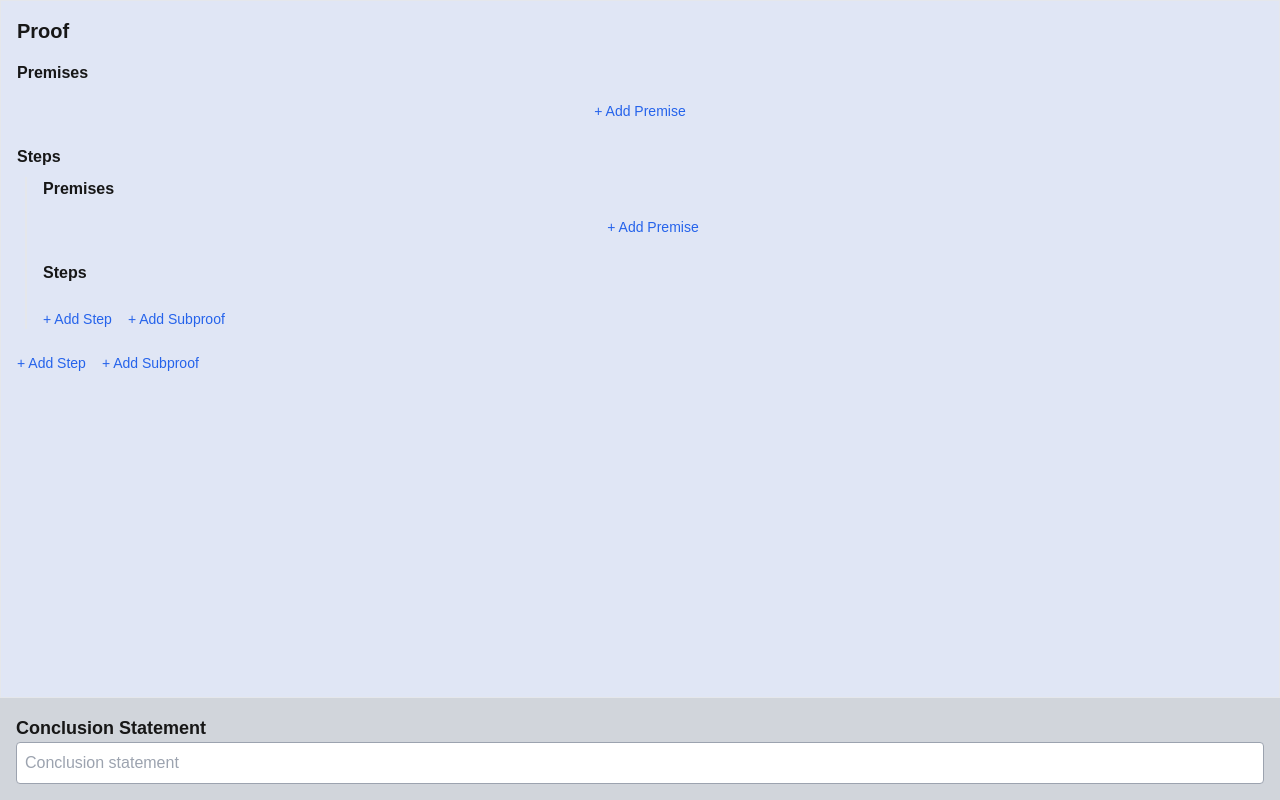
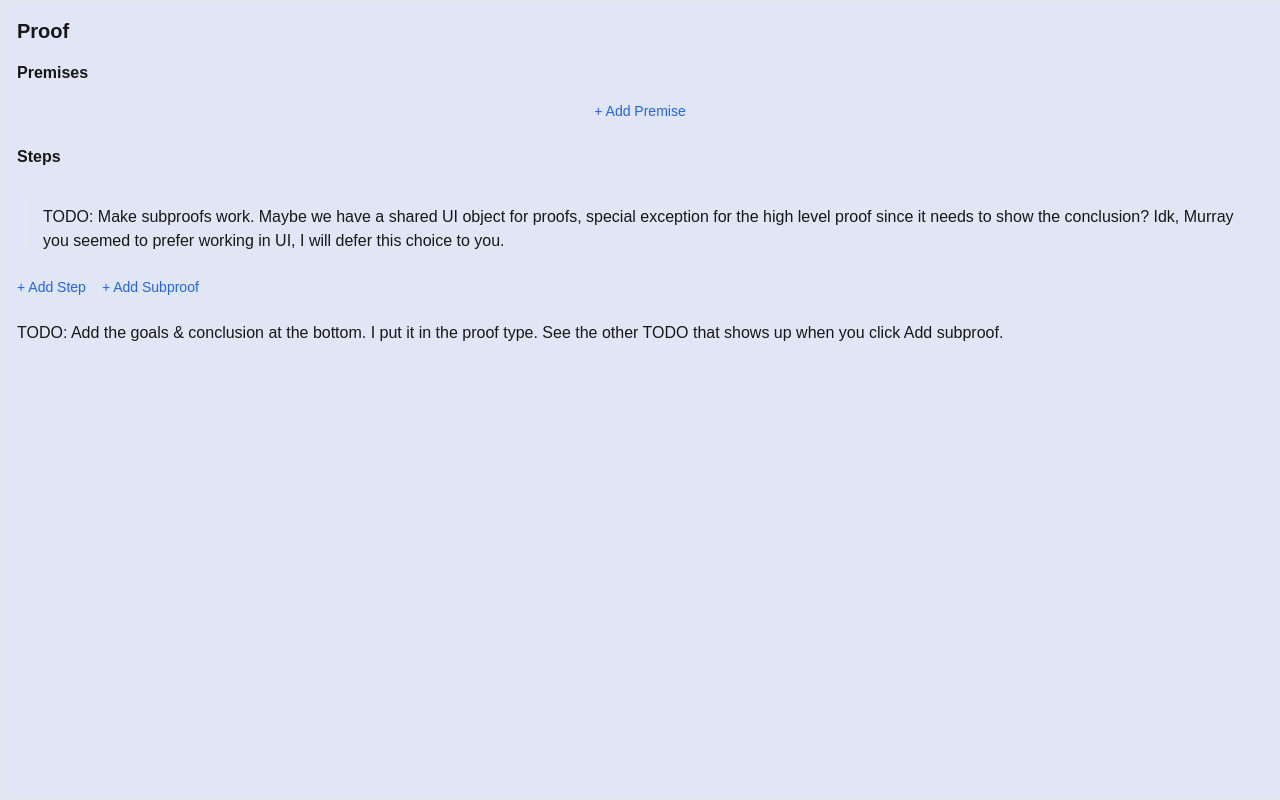
Before and after one commit to justinottesen/logicProject, a Next.js app: page / in a window 1280 px wide. Both pictures are taken after a click on the button "+ Add Subproof". Built offline with nearby package versions, Linux system fonts and the light colour scheme.

Commit message:
Add subproof type, condense others (#10)

```diff
--- a/app/components/ProofEditor.tsx
+++ b/app/components/ProofEditor.tsx
@@ -62,8 +62,12 @@ export default function ProofEditor({ proof, setProof }: ProofEditorProps) {
       steps: [
         ...proof.steps,
         {
-          type: "proof",
-          premises: [],
+          type: "subproof",
+          premise: {
+            type: "line",
+            raw: "",
+            result: parseFormulaInput("")
+          },
           steps: [],
         },
       ],
@@ -139,6 +143,11 @@ export default function ProofEditor({ proof, setProof }: ProofEditorProps) {
           </div>
         </div>
       </div>
+
+      <p>
+        TODO: Add the goals & conclusion at the bottom. I put it in the proof type. See the
+        other TODO that shows up when you click Add subproof.
+      </p>
     </div>
   );
 }
--- a/app/components/StepEditor.tsx
+++ b/app/components/StepEditor.tsx
@@ -1,6 +1,6 @@
 import { Step } from "@lib/logic/proof";
 import StatementEditor from "@components/StatementEditor";
-import ProofEditor from "@components/ProofEditor";
+import SubproofEditor from "./SubproofEditor";
 
 type StepEditorProps = {
   step: Step;
@@ -17,12 +17,10 @@ export default function StepEditor({ step, updateStep }: StepEditorProps) {
     );
   } else {
     return (
-      <div className="border-l-2 pl-4 ml-2">
-        <ProofEditor
-          proof={step}
-          setProof={(updated) => updateStep(updated)}
-        />
-      </div>
+      <SubproofEditor
+        // subproof={step}
+        // onChange={updateStep}
+      />
     );
   }
 }
--- /dev/null
+++ b/app/components/SubproofEditor.tsx
@@ -0,0 +1,37 @@
+'use client';
+
+// type SubproofEditorProps = {
+//   subproof: Subproof;
+//   onChange: (updated: Subproof) => void;
+// };
+
+export default function SubproofEditor(/* { subproof, onChange }: SubproofEditorProps*/) {
+  // const updatePremise = (updated: Statement) => {
+  //   onChange({
+  //     ...subproof,
+  //     premise: updated,
+  //   });
+  // };
+
+  // const updateSteps = (steps: Step[]) => {
+  //   onChange({
+  //     ...subproof,
+  //     steps,
+  //   });
+  // };
+
+  return (
+    <div className="border-l-2 pl-4 ml-2 mt-4">
+      <div className="mt-3">
+
+
+        <p>
+          TODO: Make subproofs work. Maybe we have a shared UI object for proofs,
+          special exception for the high level proof since it needs to show the conclusion?
+
+          Idk, Murray you seemed to prefer working in UI, I will defer this choice to you.
+        </p>
+      </div>
+    </div>
+  );
+}
--- a/app/lib/logic/proof.ts
+++ b/app/lib/logic/proof.ts
@@ -1,6 +1,12 @@
 import { Formula } from "@lib/logic/logic";
 
 // === Step Types ===
+
+export type Subproof = {
+  type: "subproof";
+  premise: Statement;
+  steps: Step[];
+}
 
 export type Statement = {
   type: "line";
@@ -12,12 +18,13 @@ export type ParsedFormula =
   | { status: "ok"; formula: Formula }
   | { status: "error"; error: string };
 
-export type Step = Statement | Proof;
+export type Step = Statement | Subproof;
 
 // === Full Proof ===
 
 export type Proof = {
   type: "proof";
-  premises: Statement[]; // Premises can't have subproofs
-  steps: Step[]; // Steps can be either statements or subproofs
+  premises: Statement[];
+  steps: Step[];
+  goals: Statement[];
 };
--- a/app/page.tsx
+++ b/app/page.tsx
@@ -2,18 +2,14 @@
 
 import { useState } from "react";
 import ProofEditor from "./components/ProofEditor";
-import { Proof, Statement } from "./lib/logic/proof";
+import { Proof } from "./lib/logic/proof";
 
 export default function Home() {
   const [proof, setProof] = useState<Proof>({
     type: "proof",
     premises: [],
-    steps: []
-  });
-  const [conclusion, setConclusion] = useState<Statement>({
-    type: "line",
-    raw: "",
-    result: { status: "error", error: "Parser Not Yet Implemented" }
+    steps: [],
+    goals: []
   });
 
   return (
@@ -22,22 +18,6 @@ export default function Home() {
         <h2 className="text-xl font-bold mb-4">Proof</h2>
         <ProofEditor proof={proof} setProof={setProof} />
       </section>
-
-      {/* Bottom Section - Proof Statement */}
-      <section className="bg-gray-300 p-4">
-        <h2 className="text-lg font-bold">Conclusion Statement</h2>
-        <input
-          type="text"
-          value={conclusion.raw}
-          onChange={(e) => setConclusion({
-            type: "line",
-            raw: e.target.value,
-            result: { status: "error", error: "Parser Not Yet Implemented" }
-          })}
-          className="w-full p-2 border border-gray-400 rounded"
-          placeholder="Conclusion statement"
-        />
-      </section>
     </div>
   );
 }
```
